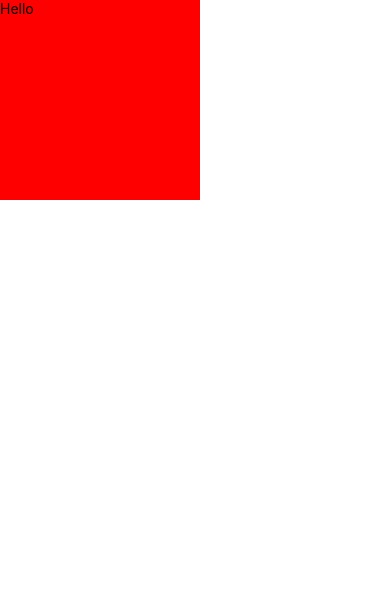
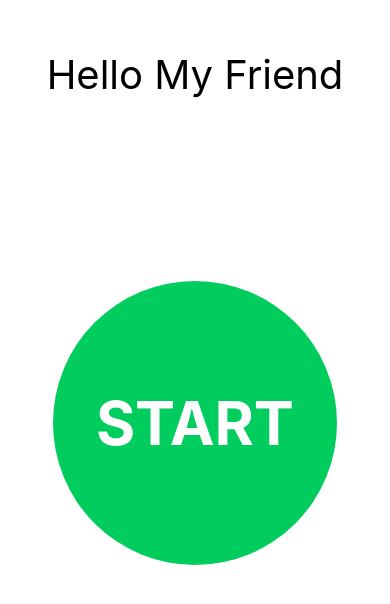
Before and after one commit to vattcarter7/Activity-History-ReactNative, a React Native app: screen / in a window 390 px wide. Shown: the top 604 px of the page. Built offline with nearby package versions, Linux system fonts and the light colour scheme.

Commit message:
added HomeView

```diff
--- a/App.js
+++ b/App.js
@@ -1,22 +1,19 @@
-/**
- * Sample React Native App
- * https://github.com/facebook/react-native
- *
- * @format
- * @flow strict-local
- */
+import React from 'react';
+import { SafeAreaView, StyleSheet } from 'react-native';
+import HomeView from './src/components/Home/HomeView';
 
-import React from 'react';
-import {SafeAreaView, View, Text} from 'react-native';
-
-const App: () => React$Node = () => {
+const App = () => {
   return (
-    <SafeAreaView>
-      <View style={{height: 200, width: 200, backgroundColor: 'red'}}>
-        <Text>Hello</Text>
-      </View>
+    <SafeAreaView style={styles.appContainer}>
+      <HomeView />
     </SafeAreaView>
   );
 };
 
+const styles = StyleSheet.create({
+  appContainer: {
+    flex: 1,
+  },
+});
+
 export default App;
--- /dev/null
+++ b/src/components/Home/HomeView.js
@@ -0,0 +1,54 @@
+import React from 'react';
+import { View, Text, TouchableOpacity, StyleSheet } from 'react-native';
+
+const HomeView = () => {
+  return (
+    <View style={styles.homeViewContainer}>
+      <View style={styles.welcomeHeaderContainer}>
+        <Text style={styles.welcomeHeader}>Hello My Friend</Text>
+      </View>
+      <View style={styles.mainActionButtonContainer}>
+        <TouchableOpacity
+          style={styles.mainActionButton}
+          onPress={() => console.log('Button Pressed')}>
+          <Text style={styles.mainActionButtonText}>START</Text>
+        </TouchableOpacity>
+      </View>
+    </View>
+  );
+};
+
+const styles = StyleSheet.create({
+  homeViewContainer: {
+    flex: 1,
+    alignItems: 'center',
+  },
+  mainActionButtonContainer: {
+    flex: 2,
+  },
+  welcomeHeaderContainer: {
+    flex: 1,
+  },
+  welcomeHeader: {
+    flex: 1,
+    marginTop: 50,
+    textAlign: 'center',
+    fontSize: 40,
+    color: '#000',
+  },
+  mainActionButton: {
+    width: 284,
+    height: 284,
+    borderRadius: 142,
+    alignItems: 'center',
+    justifyContent: 'center',
+    backgroundColor: '#00CD5E',
+  },
+  mainActionButtonText: {
+    fontSize: 60,
+    color: '#FFF',
+    fontWeight: 'bold',
+  },
+});
+
+export default HomeView;
```
Also changed, not shown: .prettierrc.js.
